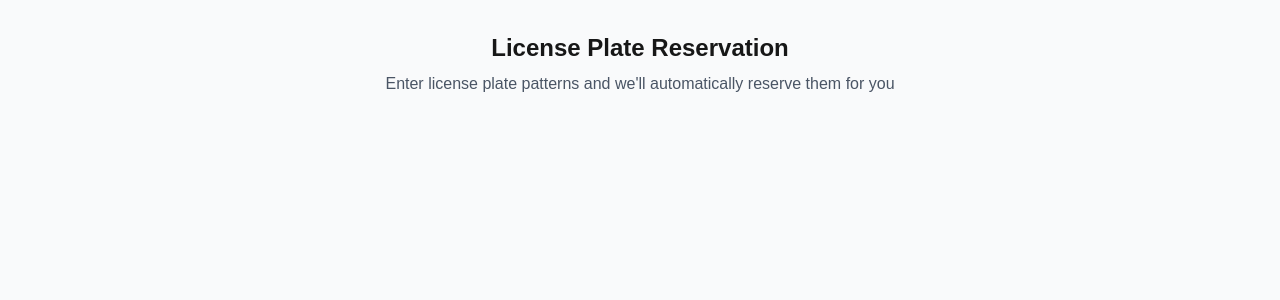
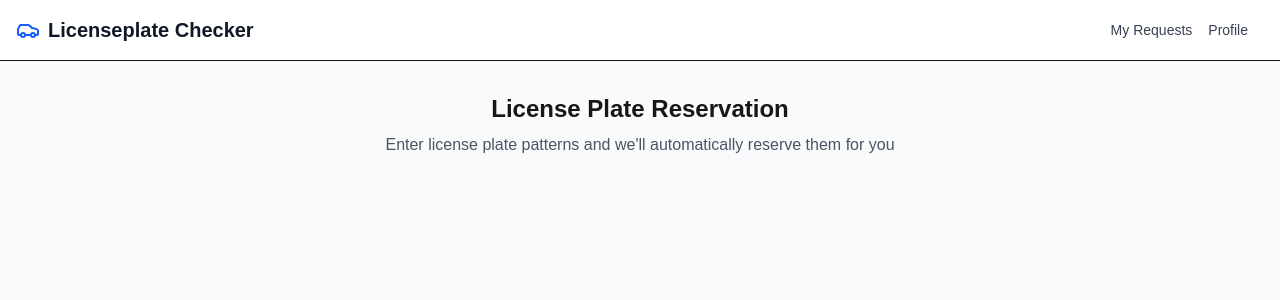
Before and after one commit to niklas-jacobsen/licenseplate-checker, a Next.js app in the folder apps/web/: page / in a window 1280 px wide. Shown: the top 300 px of the page. Built offline with nearby package versions, Linux system fonts and the light colour scheme.

Commit message:
add basic navbar

```diff
--- a/apps/web/app/page.tsx
+++ b/apps/web/app/page.tsx
@@ -1,6 +1,29 @@
+import Link from 'next/link'
+import { Car } from 'lucide-react'
+
 export default function Home() {
   return (
     <main className="min-h-screen bg-gray-50">
+      <header className="bg-white border-b">
+        <div className="container mx-auto px-4 py-4 flex items-center">
+          <Link href="/" className="flex items-center no-underline">
+            <Car className="h-6 w-6 text-blue-600 mr-2" />
+            <h1 className="text-xl font-bold text-gray-900">
+              Licenseplate Checker
+            </h1>
+          </Link>
+          <nav className="ml-auto flex items-center">
+            <ul className="hidden md:flex space-x-4 mr-4">
+              <li className="text-sm font-medium text-gray-700 hover:text-blue-600">
+                <Link href="/requests">My Requests</Link>
+              </li>
+              <li className="text-sm font-medium text-gray-700 hover:text-blue-600">
+                <Link href="/profile">Profile</Link>
+              </li>
+            </ul>
+          </nav>
+        </div>
+      </header>
       <div className="container mx-auto px-4 py-8">
         <div className="max-w-4xl mx-auto">
           <h2 className="text-2xl font-bold text-center mb-2">
--- a/apps/web/package.json
+++ b/apps/web/package.json
@@ -11,6 +11,7 @@
   },
   "dependencies": {
     "@licenseplate-checker/shared": "*",
+    "lucide-react": "^0.503.0",
     "next": "15.3.1",
     "react": "^19.0.0",
     "react-dom": "^19.0.0"
```
Also changed, not shown: 1 other file (tests, documents, lock files or other folders).
